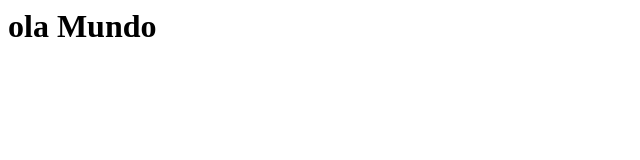
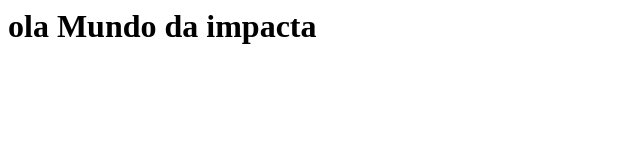
Before and after one commit to thiagoferreiraf/Repositorio, a plain HTML site: page index.html in a window 1280 px wide. Shown: the whole page, without its empty margins (0-640 px from the left). Drawn offline with Linux system fonts and the light colour scheme.

Commit message:
versao 2

```diff
--- a/index.html
+++ b/index.html
@@ -1 +1 @@
-<h1> ola Mundo </h1>
+<h1> ola Mundo da impacta </h1>
```
